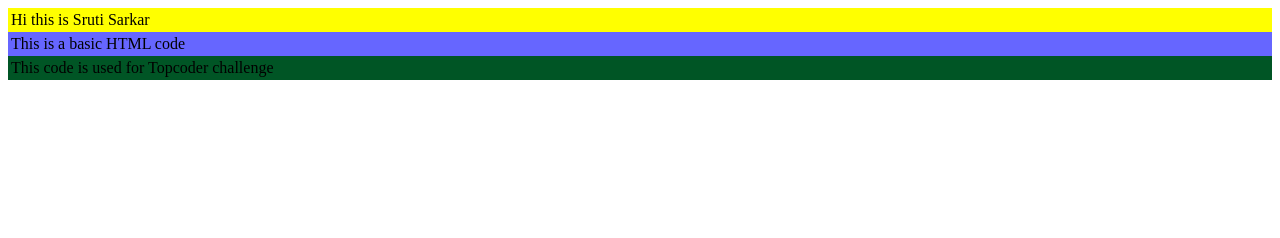
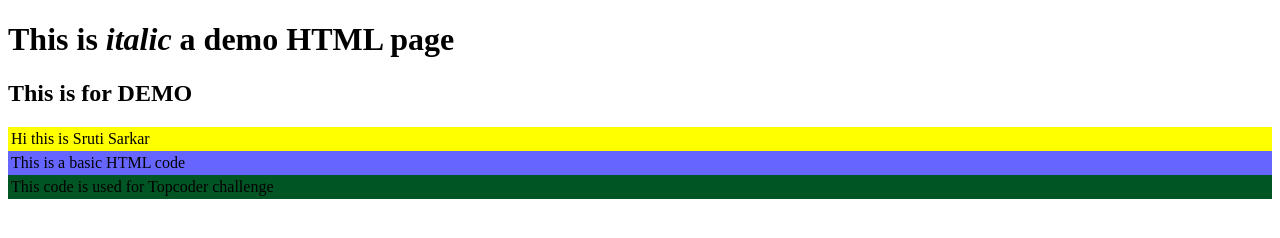
Before and after one commit to srutisarkar/HelloWorldJS, a website: page views/index.html in a window 1280 px wide. Drawn offline with Linux system fonts and the light colour scheme.

Commit message:
Modified Index.html

```diff
--- a/views/index.html
+++ b/views/index.html
@@ -6,6 +6,8 @@
    </head>
 
    <body>
+      <h1>This is <i>italic</i> a demo HTML page</h1>
+      <h2>This is for DEMO</h2>
       <!-- Format 1 - Use color name -->
       <table bgcolor = "yellow" width = "100%">
          <tr>
```
